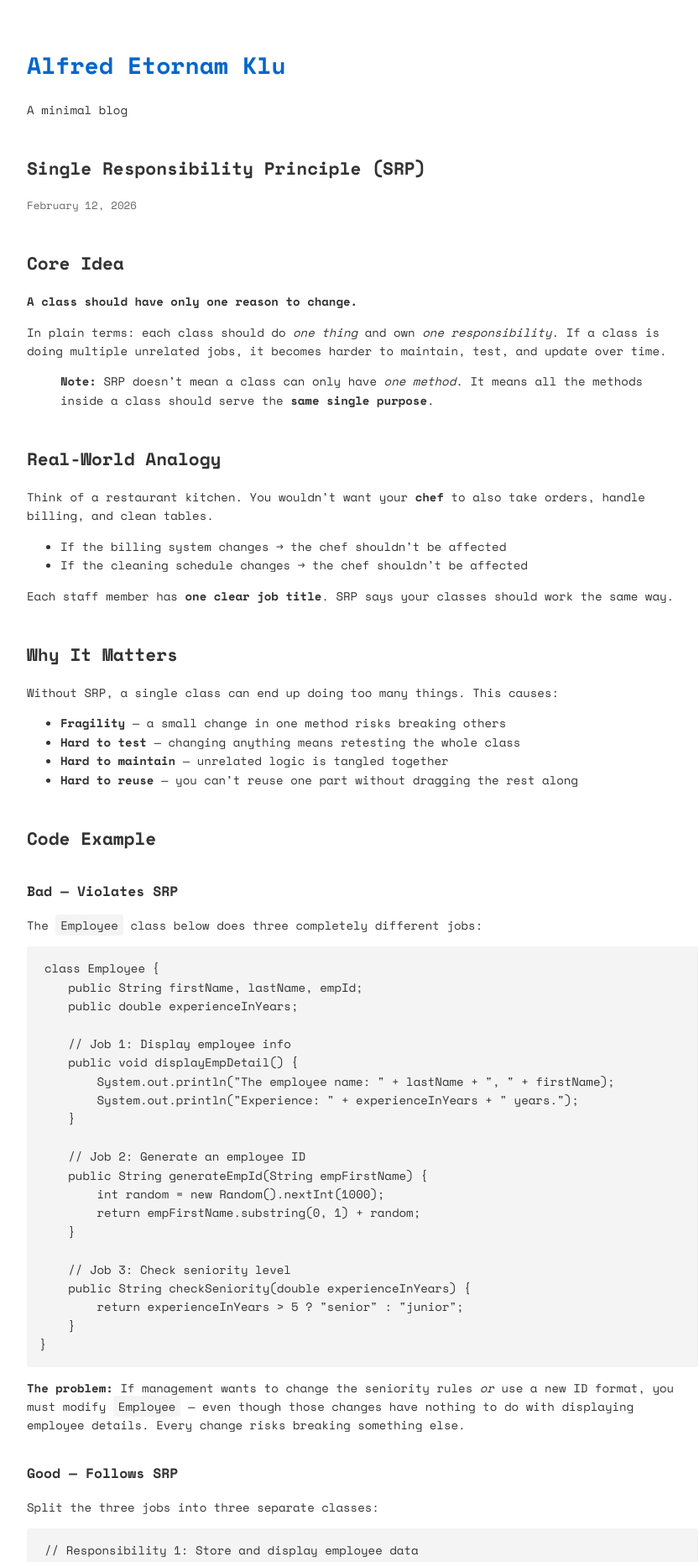
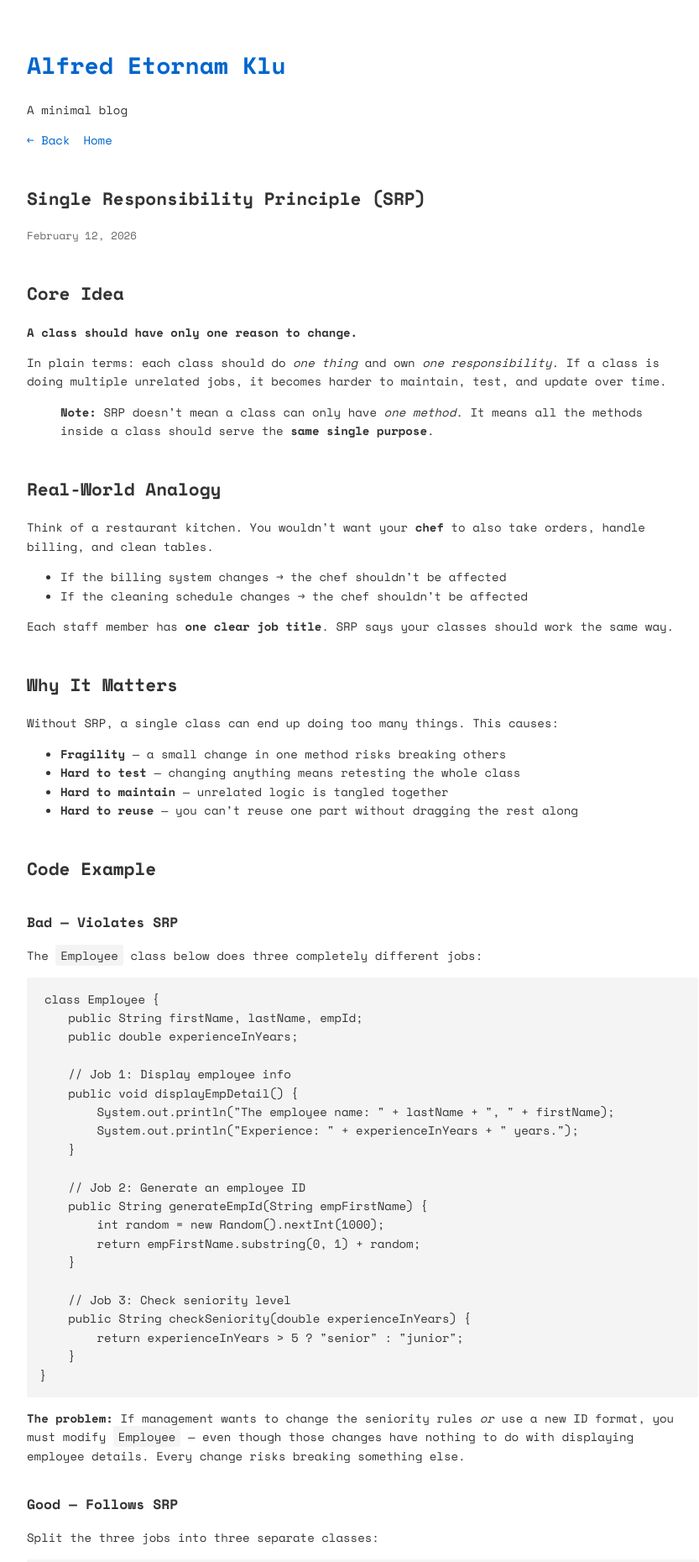
Before and after one commit to etornamklu/etornamklu.github.io, a Jekyll site: the page built from _posts/2026-02-12-Single-Responsibility-Principle-(SRP).md, in a window 1280 px wide. Shown: the top 1860 px of the page at 84% size, without its empty margins (208-1041 px from the left). Built offline with Jekyll 4.4.1, drawn with Linux system fonts in a browser that asks for light colours.

Commit message:
Add navigation buttons to header and style adjustments for improved user experience

```diff
--- a/_layouts/default.html
+++ b/_layouts/default.html
@@ -12,7 +12,14 @@
 <header>
     <h1><a href="{{ '/' | relative_url }}">{{ site.title }}</a></h1>
     <p>{{ site.description }}</p>
-
+    {% unless page.url == '/' %}
+    <div class="page-nav">
+        <button type="button" class="back-button" onclick="if (window.history.length > 1) { window.history.back(); } else { window.location.href='{{ '/' | relative_url }}'; }">
+            ← Back
+        </button>
+        <a href="{{ '/' | relative_url }}">Home</a>
+    </div>
+    {% endunless %}
 </header>
 
 <main>
--- a/_layouts/post.html
+++ b/_layouts/post.html
@@ -8,5 +8,3 @@ layout: default
 
     {{ content }}
 </article>
-
-<p><a href="{{ '/' | relative_url }}">← Back to home</a></p>
--- a/assets/css/style.css
+++ b/assets/css/style.css
@@ -29,6 +29,35 @@ h1, h2, h3 {
     margin-top: 2em;
 }
 
+header {
+    margin-bottom: 2rem;
+}
+
+.page-nav {
+    display: flex;
+    flex-wrap: wrap;
+    gap: 0.75rem 1rem;
+    margin-top: 1rem;
+    align-items: center;
+}
+
+.page-nav {
+    margin-top: 0.75rem;
+}
+
+.back-button {
+    font: inherit;
+    color: #0066cc;
+    background: none;
+    border: 0;
+    padding: 0;
+    cursor: pointer;
+}
+
+.back-button:hover {
+    text-decoration: underline;
+}
+
 code {
     background: #f4f4f4;
     padding: 2px 6px;
```
